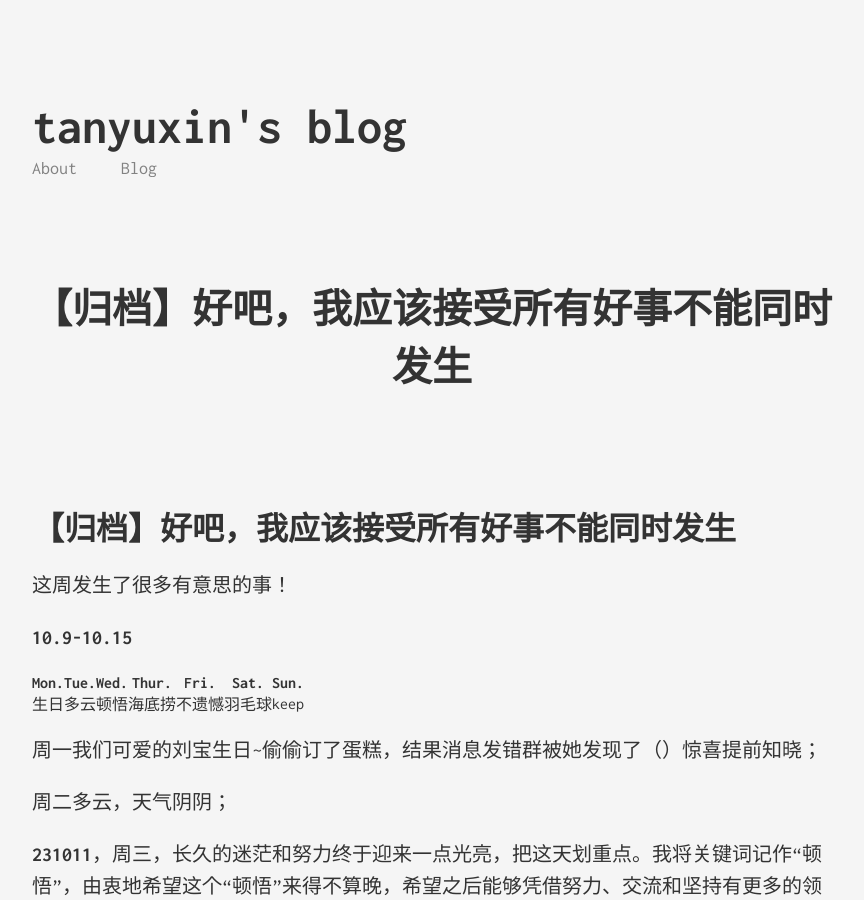
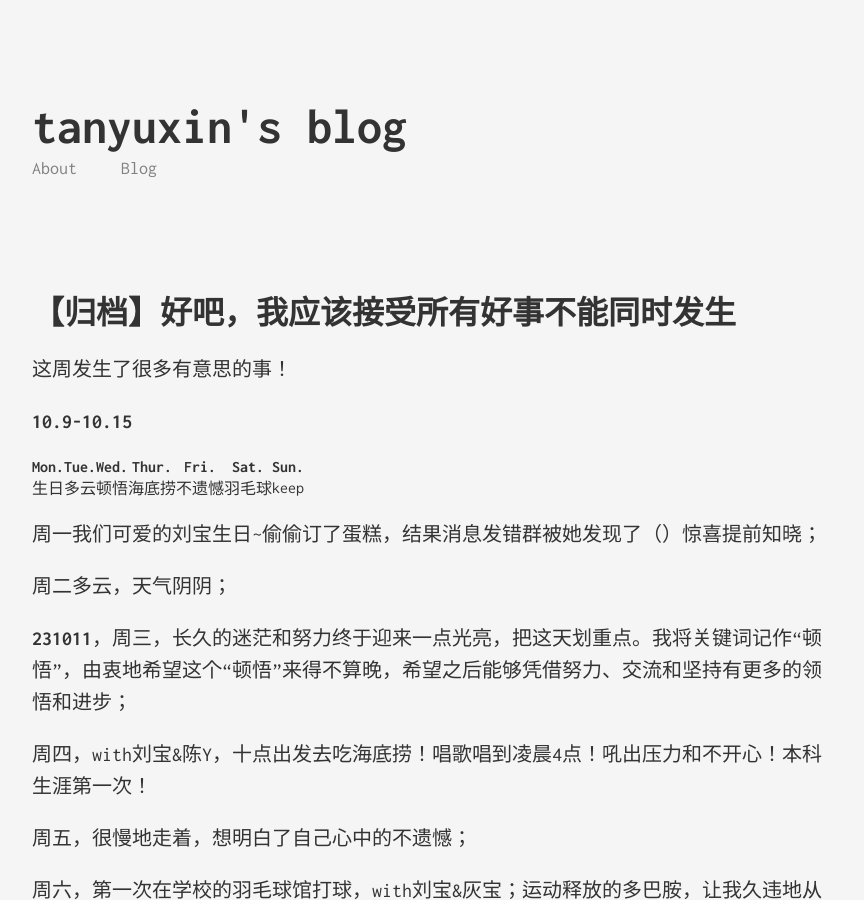
Before and after one commit to x1in-rain/x1in-rain.github.io, a Jekyll site: the page built from _posts/2024-03-01-【归档】好吧，我应该接受所有好事不能同时发生.md, in a window 1280 px wide and 900 px high. Shown: the whole window, without its empty margins (208-1072 px from the left). Built offline with Jekyll 4.4.1, drawn with Linux system fonts in a browser that asks for light colours.

Commit message:
Update 2024-03-01-【归档】好吧，我应该接受所有好事不能同时发生.md

```diff
--- a/_posts/2024-03-01-【归档】好吧，我应该接受所有好事不能同时发生.md
+++ b/_posts/2024-03-01-【归档】好吧，我应该接受所有好事不能同时发生.md
@@ -1,6 +1,6 @@
 ---
 layout: post
-title:  "【归档】好吧，我应该接受所有好事不能同时发生"
+title:  ""
 subtitle: ""
 date:   2024-03-01
 categories: [test]
```
